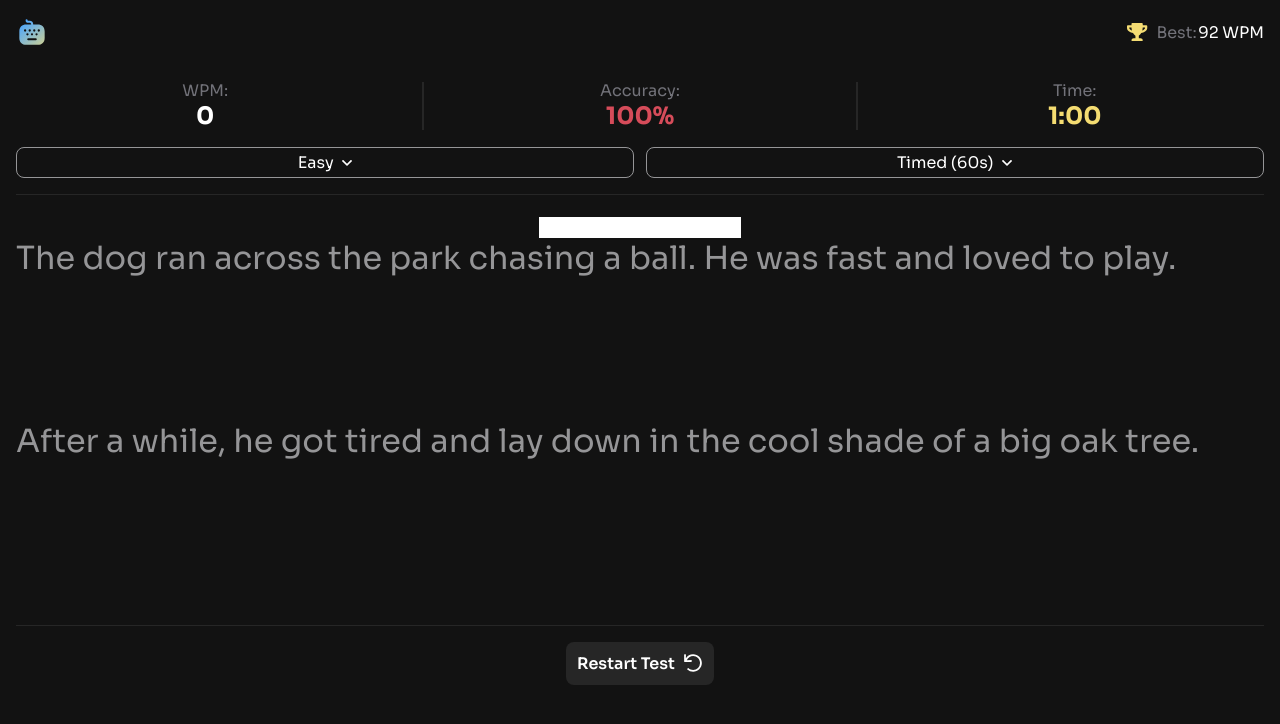
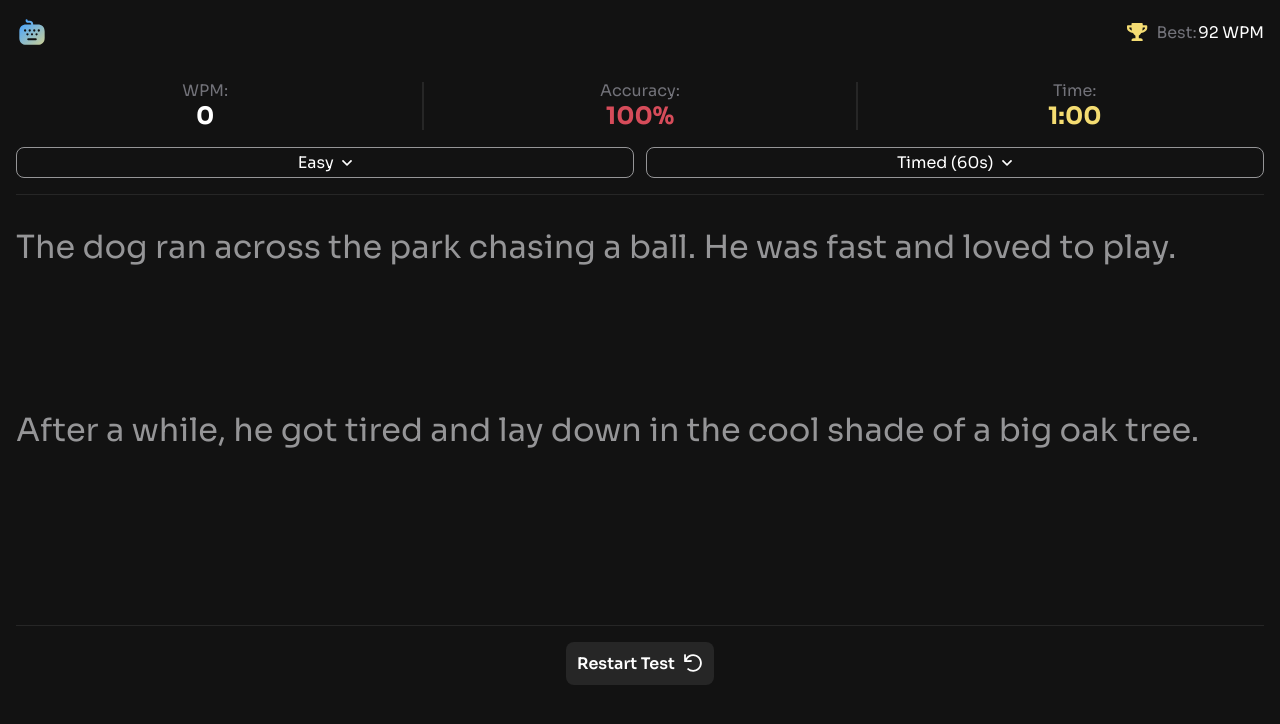
Before and after one commit to andwehehe/FMC-Typing-speed-test, a React (Vite) app: page / in a window 1280 px wide. Shown: the top 724 px of the page. Built offline with nearby package versions, Linux system fonts and the light colour scheme.

Commit message:
made the input invisible

```diff
--- a/src/Features/TextField/TextField.module.css
+++ b/src/Features/TextField/TextField.module.css
@@ -20,10 +20,10 @@
 }
 
 .input {
-    /* position: absolute;
+    position: absolute;
     background-color: transparent;
-    color: transparent; */
-    background-color: white;
+    color: transparent;
+    /* background-color: white; */
 }
 
 .fakeCursor {
```
